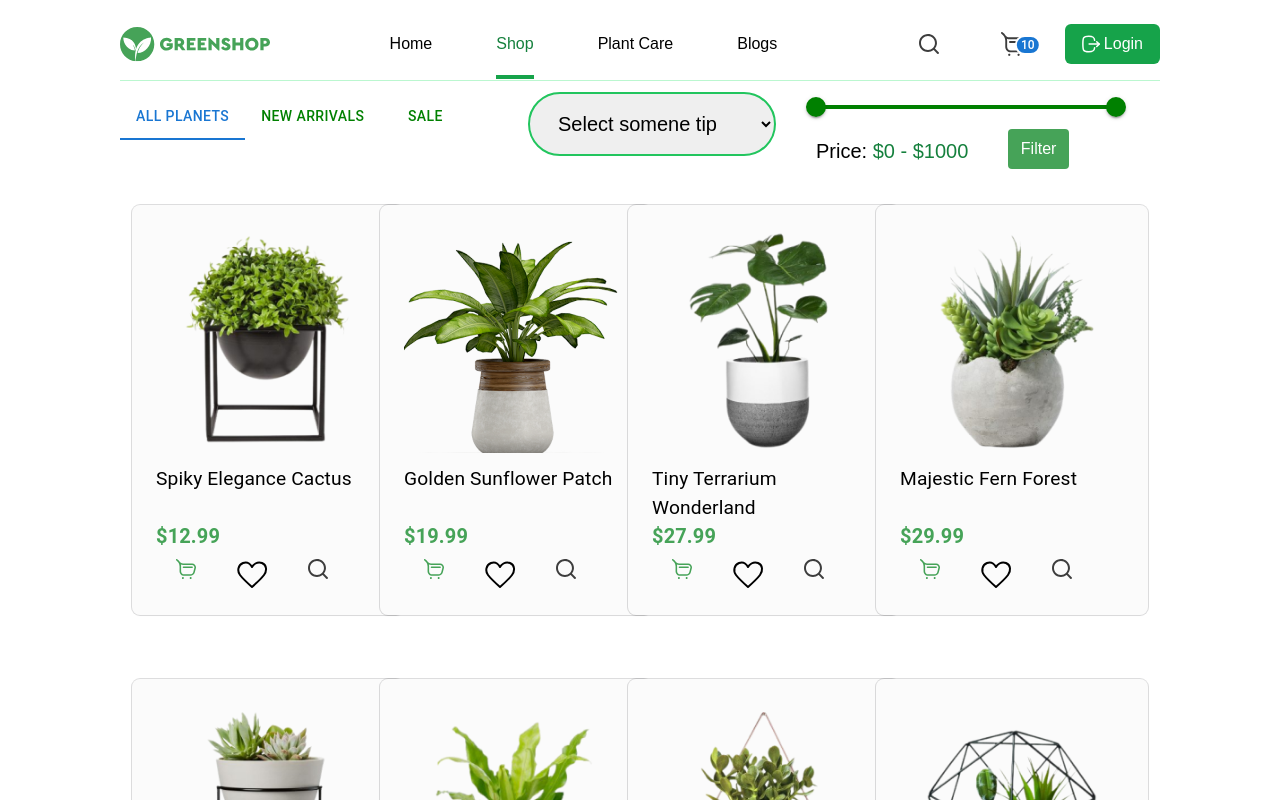
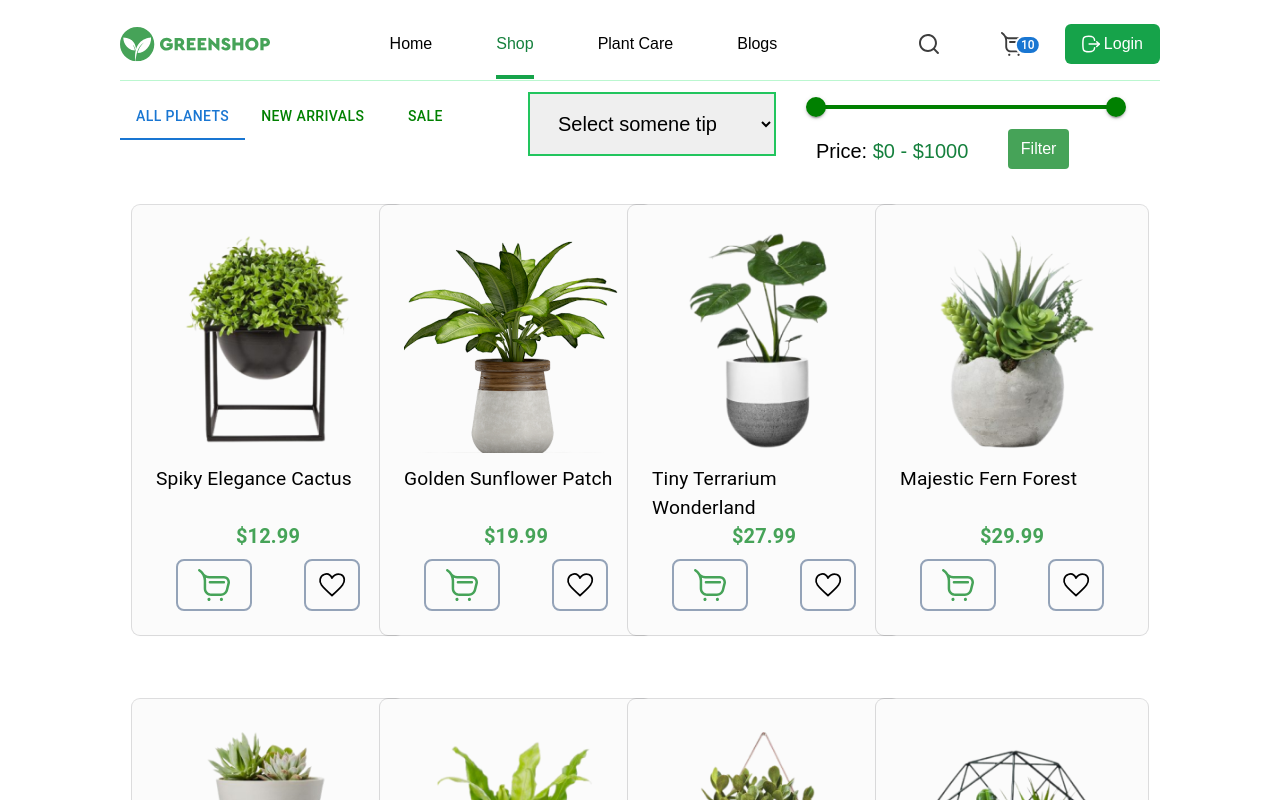
Before and after one commit to YahyobekRahimov/greenshop, a React (Vite) app: page /shop in a window 1280 px wide. Shown: the top 800 px of the page. Built offline with nearby package versions, Linux system fonts and the light colour scheme; a web font is replaced by a local one.

Commit message:
shop page like icon is done

```diff
--- a/src/pages/Shop/Card.jsx
+++ b/src/pages/Shop/Card.jsx
@@ -2,10 +2,25 @@ import Container from "../../components/Container";
 import data from "../../../data/data.json";
 import { useEffect } from "react";
 import SearchIcon from "../../images/searchicon.svg?react";
-import LikeIcon from "../../images/likeIcon.svg?react";
+import LikeIcon from "../../components/LikeIcon";
 import ShoppingIcon from "../../images/shoppingIcon.svg?react";
+import { addAllLikedProducts } from "../../redux/likedProductsSlice";
+import { useDispatch } from "react-redux";
 
 export default function Products(props) {
+   const dispatch = useDispatch();
+   let likedProducts =
+   JSON.parse(localStorage.getItem("likedProducts")) || [];
+dispatch(addAllLikedProducts(likedProducts));
+function returnState(product) {
+   for (let i = 0; i < likedProducts.length; i++) {
+      let element = likedProducts[i];
+      if (product.id === element.id) {
+         return true;
+      }
+   }
+   return false;
+}
    const {value} = props;
    let products;
 
@@ -39,13 +54,13 @@ export default function Products(props) {
                   <h3 className="text-[1.2rem] h-14">
                      {product.name}
                   </h3>
-                  <h4 className="font-bold text-primary text-[1.25rem]">
+                  <h4 className="font-bold text-primary text-center text-[1.25rem]">
                      ${product.price}
                   </h4>
-                  <div className="mt-2 px-5 flex gap-10 text-center ">
-                     <ShoppingIcon />
-                     <LikeIcon />
-                     <SearchIcon />
+                  <div className="mt-2 px-5 flex justify-between text-center ">
+                 <div className="w-max h-max px-3 py-2 rounded-lg border-2 border-solid border-slate-400 ">    <ShoppingIcon className="  w-[3rem] h-[2rem]" /></div>
+                     <LikeIcon  product={product}
+                        state={returnState(product)} />
                   </div>
                </div>
             ))}
--- a/src/pages/Shop/Category.jsx
+++ b/src/pages/Shop/Category.jsx
@@ -17,11 +17,9 @@ export default function Category() {
         w-[15.5rem]
         text-xl
           py-3 px-6
-          rounded-full
+
           border-2 border-green-500
-          focus:outline-none focus:border-blue-500
-          hover:bg-green-200 hover:border-green-700
-          transition duration-300
+
         "
       >
         <option className=" rounded-full " value="">Select somene tip</option>
```
